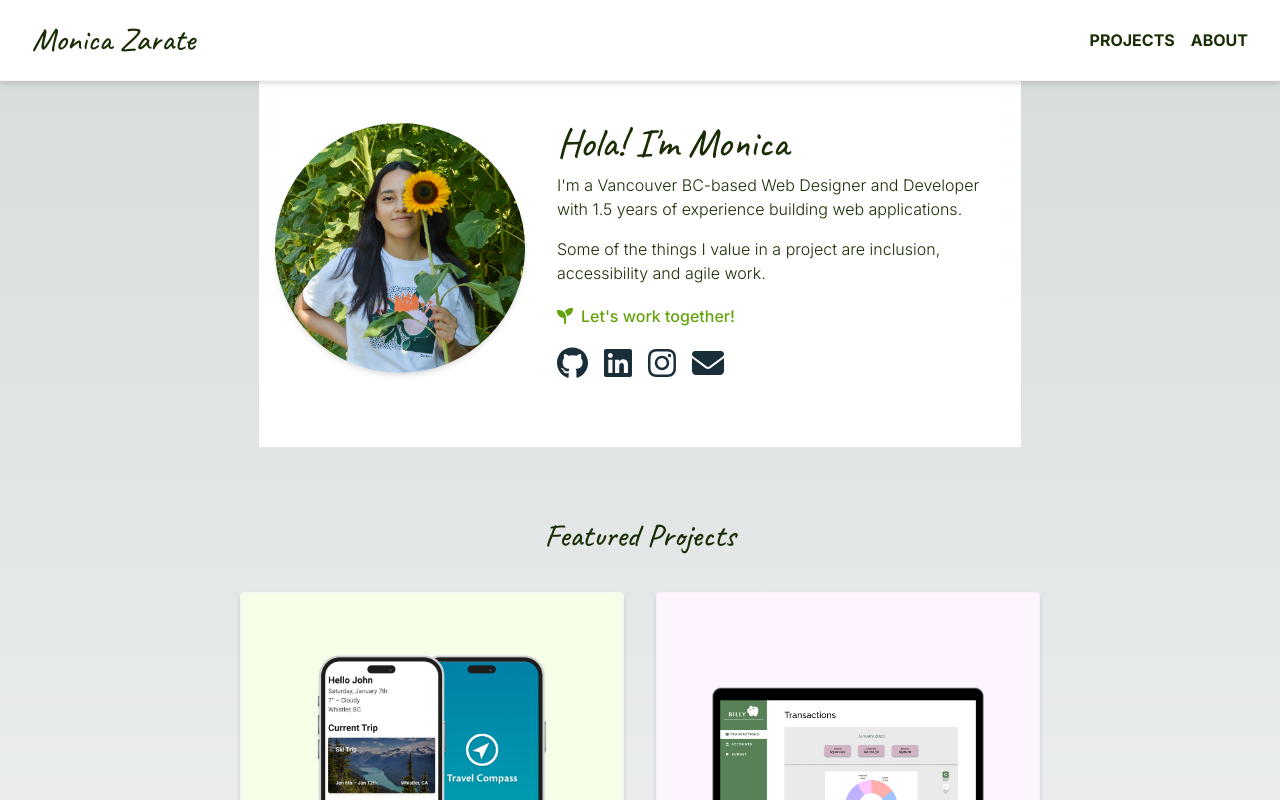
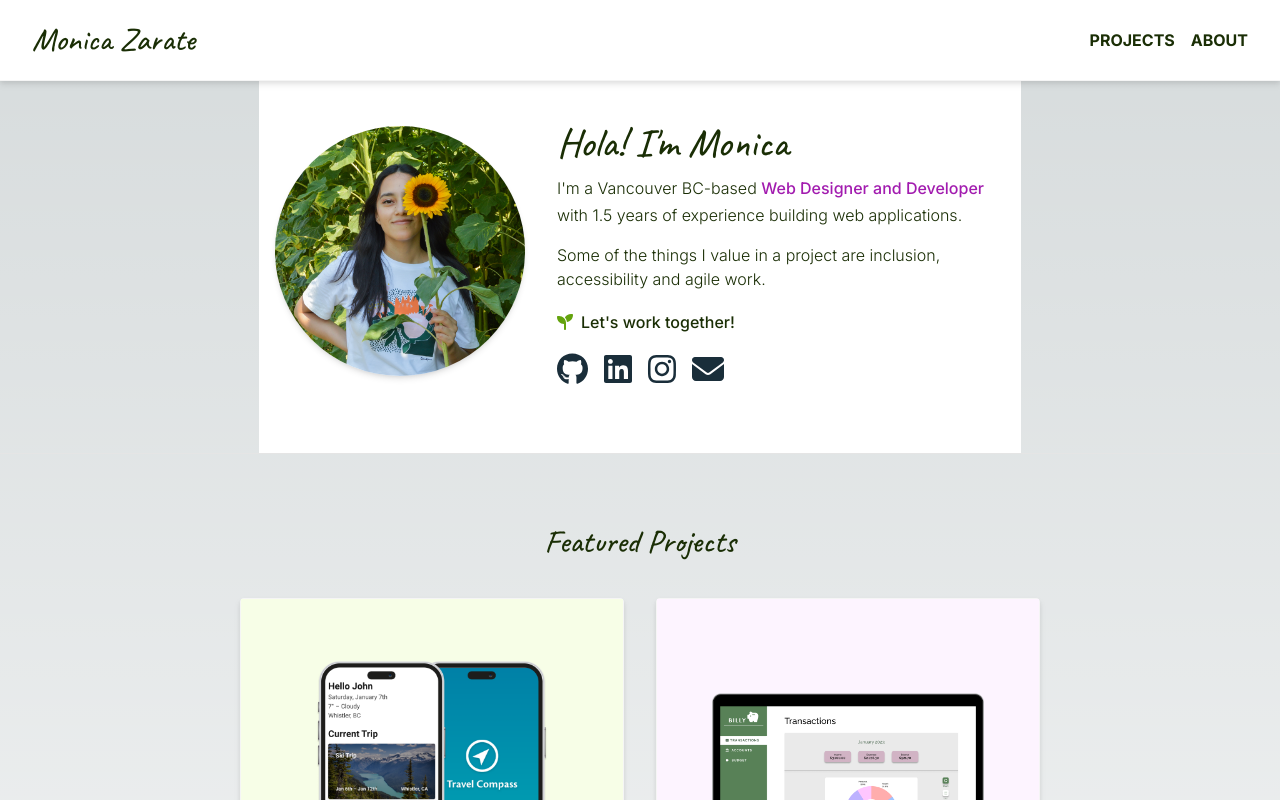
Before and after one commit to monica-zarate/nextjs-portfolio, a Next.js app: page / in a window 1280 px wide. Shown: the top 800 px of the page. Built offline with nearby package versions, Linux system fonts and the light colour scheme.

Commit message:
Updating Intro copy. WIP.

```diff
--- a/src/app/_components/Intro.tsx
+++ b/src/app/_components/Intro.tsx
@@ -47,16 +47,26 @@ export default function Intro() {
                 </RevealElement>
                 <div className="max-w-md sm:ml-8 mx-auto">
                     {!isMobile && <h1 className={`${caveat.className} text-lime-950 text-h1Light`}>{copy.h1}</h1>}
-                    {copy.p.map((__, i, {length}) => (
+                    <ul>
+                        {copy.p.map((paragraph, i, {length}) => (
                         <RevealElement key={i}>
-                            {i + 1 === length ?
-                            <div className="flex items-center mb-4">
-                            <FontAwesomeIcon icon={faSeedling} style={{color: '#64a30d'}}/>
-                            <p className="text-lime-600 text-bodyLarge ml-2">{__}</p>
-                            </div>
-                            : <p className="text-lime-950 text-body mb-4">{__}</p>}
+                            <li className={i === 0 ? "" : "mt-4"}>
+                                {i + 1 === length
+                                ?
+                                paragraph.map((__) => (
+                                    <div key={__.id} className="flex items-center mb-4">
+                                    <FontAwesomeIcon icon={faSeedling} style={{color: '#64a30d'}}/>
+                                    <p className="text-lime-950 text-bodyLarge ml-2">{__.content}</p>
+                                    </div>))
+                                :
+                                paragraph.map((__) => (
+                                    <span key={__.id} className={`${__.isHighlight ? "text-fuchsia-700 text-bodyBold" : "text-lime-950 text-body"} mb-4`}>{`${__.content} `}</span>
+                                ))
+                                }
+                            </li>
                         </RevealElement>
-                    ))}
+                        ))}
+                    </ul>
                     <RevealElement>
                         <Social />
                     </RevealElement>
--- a/src/app/constants/index.js
+++ b/src/app/constants/index.js
@@ -52,9 +52,38 @@ export const pagesContent = {
     copy: {
       h1: "Hola! I'm Monica",
       p: [
-        "I'm a Vancouver BC-based Web Designer and Developer with 1.5 years of experience building web applications.",
-        "Some of the things I value in a project are inclusion, accessibility and agile work.",
-        "Let's work together!",
+        [
+          {
+            id: 1,
+            content: "I'm a Vancouver BC-based",
+            isHighlight: false,
+          },
+          {
+            id: 2,
+            content: "Web Designer and Developer",
+            isHighlight: true,
+          },
+          {
+            id: 3,
+            content: "with 1.5 years of experience building web applications.",
+            isHighlight: false,
+          },
+        ],
+        [
+          {
+            id: 1,
+            content:
+              "Some of the things I value in a project are inclusion, accessibility and agile work.",
+            isHighlight: false,
+          },
+        ],
+        [
+          {
+            id: 1,
+            content: "Let's work together!",
+            isHighlight: false,
+          },
+        ],
       ],
     },
   },
```
